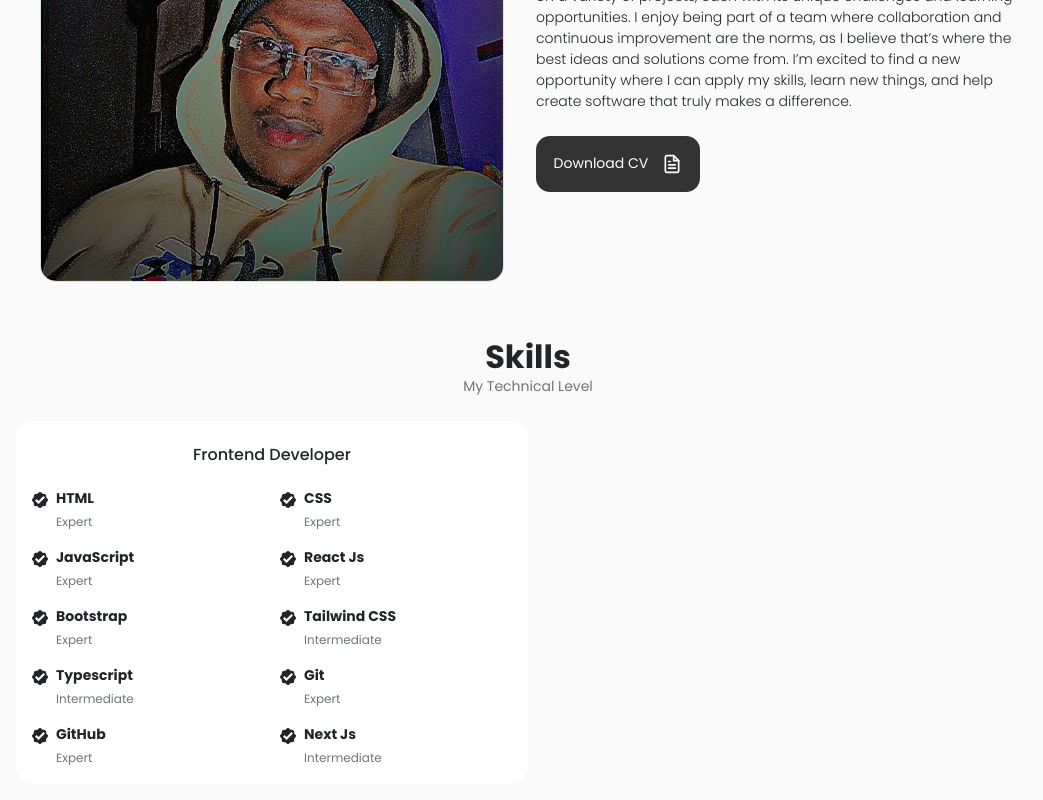
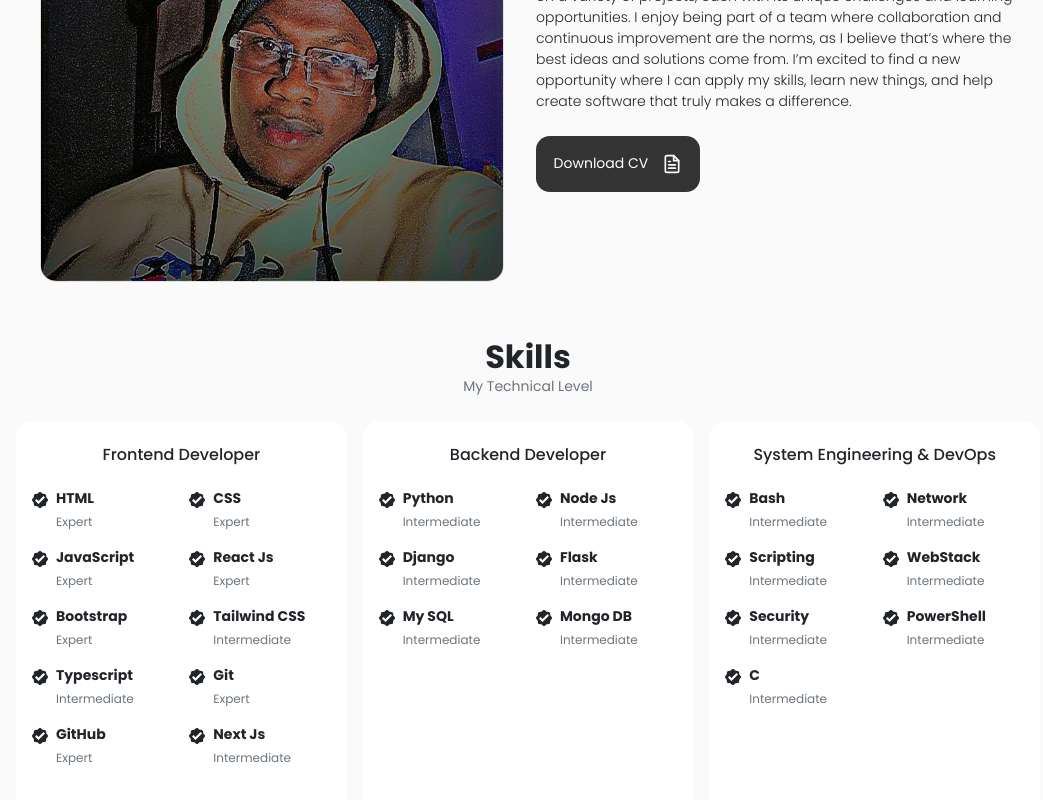
Before and after one commit to Olawoyin1/HNGX-movie_web_application, a React (Create React App) app: page / in a window 1280 px wide. Shown: the part 1148-1948 px from the top of the page, without its empty margins (112-1155 px from the left). Built offline with nearby package versions, Linux system fonts and the light colour scheme.

Commit message:
All skill set added

```diff
--- a/src/About/About.jsx
+++ b/src/About/About.jsx
@@ -21,18 +21,18 @@ const About = () => {
                     </div>
                 </div>
                 <div className="col-lg-6 p-lg-2 mt-3 mt-lg-0">
-                    <div className="row gap-3 m-0">
-                        <div className="col rounded shadow-sm bg-white text-center d-flex flex-column align-items-center justify-content-center gap-2 p-3">
+                    <div className="grid gap-2 gap-lg-3 m-0">
+                        <div className="rounded shadow-sm bg-white text-center d-flex flex-column align-items-center justify-content-center gap-2 p-2 p-lg-3">
                             <LuAward size={24} />
                             <h6 className='text-bold'>Experience</h6>
                             <small className='text-muted'>3 Years Working</small>
                         </div>
-                        <div className="col rounded shadow-sm bg-white text-center d-flex flex-column align-items-center justify-content-center gap-2 p-3">
+                        <div className="rounded shadow-sm bg-white text-center d-flex flex-column align-items-center justify-content-center gap-2 p-2 p-lg-3">
                             <VscBriefcase size={24} />
                             <h6 className='text-bold'>Completed</h6>
                             <small className='text-muted'>20+ Project</small>
                         </div>
-                        <div className="col rounded shadow-sm bg-white text-center d-flex flex-column align-items-center justify-content-center gap-2 p-3">
+                        <div className="rounded shadow-sm bg-white text-center d-flex flex-column align-items-center justify-content-center gap-2 p-2 p-lg-3">
                             <BiSupport size={24} />
                             <h6 className='text-bold'>Support</h6>
                             <small className='text-muted'>Online 24/7</small>
--- a/src/App.css
+++ b/src/App.css
@@ -159,8 +159,23 @@ a {
 
 .item{
   border-radius: 1rem;
+  min-height: 400px;
 
 }
+
+.skills {
+  display: grid;
+  grid-template-columns: repeat(auto-fit, minmax(260px, 1fr));
+  gap: 1rem;
+}
+
+.grid {
+  display: grid;
+  grid-template-columns: repeat(auto-fit, minmax(100px, 1fr));
+  /* gap: 1rem; */
+}
+
+
 
 @media (max-width: 967px) {
   .long-line{
--- a/src/Portfolio/Portfolio.jsx
+++ b/src/Portfolio/Portfolio.jsx
@@ -5,9 +5,10 @@ import Skills from './data';
 const Portfolio = () => {
 
     const frontend = Skills.filter(item => item.stack === 'frontend');
+    const backend = Skills.filter(item => item.stack === 'backend');
+    const devops = Skills.filter(item => item.stack === 'devOps');
 
 
-    console.log(frontend)
 
   return (
     <div className='portfolio py-4'>
@@ -16,8 +17,10 @@ const Portfolio = () => {
                 <h2 className="text-bold">Skills</h2>
                 <p className="about-text text-muted">My Technical Level</p>
             </div>
-            <div className="skills row row-cols-1 row-cols-sm-2 m-0 gap-4">
-                <div className="item col p-2 bg-white">
+            <div className="skills  m-0 ">
+
+                {/* =========== FRONTEND STACK STARTS HERE ============ */}
+                <div className="item p-2 bg-white">
                     <h6 className='text-center py-3'>Frontend Developer</h6>
 
                     <div className="stack-skills mx-auto row m-0">
@@ -36,6 +39,55 @@ const Portfolio = () => {
                     }
                     </div>
                 </div>
+                {/* =========== FRONTEND STACK ENDS HERE ============ */}
+
+
+                {/* =========== BACKEND STACK STARTS HERE ============ */}
+                <div className="item  p-2 bg-white">
+                    <h6 className='text-center py-3'>Backend Developer</h6>
+
+                    <div className="stack-skills mx-auto row m-0">
+                    {
+                        backend.map((item) => {
+                            return(
+                                <div className="col-6 p-2 d-flex align-items-start justify-content-start gap-2">
+                                    <GoVerified className='mt-1' />
+                                    <div className="d-flex  flex-column gap-1">
+                                        <p className='fw-bold'>{item.skill}</p>
+                                        <small className="text-muted">{item.level}</small>
+                                    </div>
+                                </div>
+                            )
+                        })
+                    }
+                    </div>
+                </div>
+                {/* =========== BACKEND STACK ENDS HERE ============ */}
+
+                {/* =========== BACKEND STACK STARTS HERE ============ */}
+                <div className="item p-2 bg-white">
+                    <h6 className='text-center py-3'>System Engineering & DevOps</h6>
+
+                    <div className="stack-skills mx-auto row m-0">
+                    {
+                        devops.map((item) => {
+                            return(
+                                <div className="col-6 p-2 d-flex align-items-start justify-content-start gap-2">
+                                    <GoVerified className='mt-1' />
+                                    <div className="d-flex  flex-column gap-1">
+                                        <p className='fw-bold'>{item.skill}</p>
+                                        <small className="text-muted">{item.level}</small>
+                                    </div>
+                                </div>
+                            )
+                        })
+                    }
+                    </div>
+                </div>
+                {/* =========== BACKEND STACK ENDS HERE ============ */}
+
+
+
 
 
             </div>
--- a/src/Portfolio/data.js
+++ b/src/Portfolio/data.js
@@ -62,6 +62,97 @@ const stack = [
         stack: "frontend",
 
     },
+    {
+        id: 10,
+        level: 'Intermediate',
+        skill: "Bash",
+        stack: "devOps",
+
+    },
+    {
+        id: 10,
+        level: 'Intermediate',
+        skill: "Network",
+        stack: "devOps",
+
+    },
+    {
+        id: 10,
+        level: 'Intermediate',
+        skill: "Scripting",
+        stack: "devOps",
+
+    },
+    {
+        id: 10,
+        level: 'Intermediate',
+        skill: "WebStack",
+        stack: "devOps",
+
+    },
+    {
+        id: 10,
+        level: 'Intermediate',
+        skill: "Security",
+        stack: "devOps",
+
+    },
+    {
+        id: 10,
+        level: 'Intermediate',
+        skill: "PowerShell",
+        stack: "devOps",
+
+    },
+    {
+        id: 10,
+        level: 'Intermediate',
+        skill: "Python",
+        stack: "backend",
+
+    },
+    {
+        id: 10,
+        level: 'Intermediate',
+        skill: "Node Js",
+        stack: "backend",
+
+    },
+    {
+        id: 10,
+        level: 'Intermediate',
+        skill: "Django",
+        stack: "backend",
+
+    },
+    {
+        id: 10,
+        level: 'Intermediate',
+        skill: "Flask",
+        stack: "backend",
+
+    },
+    {
+        id: 10,
+        level: 'Intermediate',
+        skill: "My SQL",
+        stack: "backend",
+
+    },
+    {
+        id: 10,
+        level: 'Intermediate',
+        skill: "Mongo DB",
+        stack: "backend",
+
+    },
+    {
+        id: 10,
+        level: 'Intermediate',
+        skill: "C",
+        stack: "devOps",
+
+    },
 ];
 
 export default stack
```
